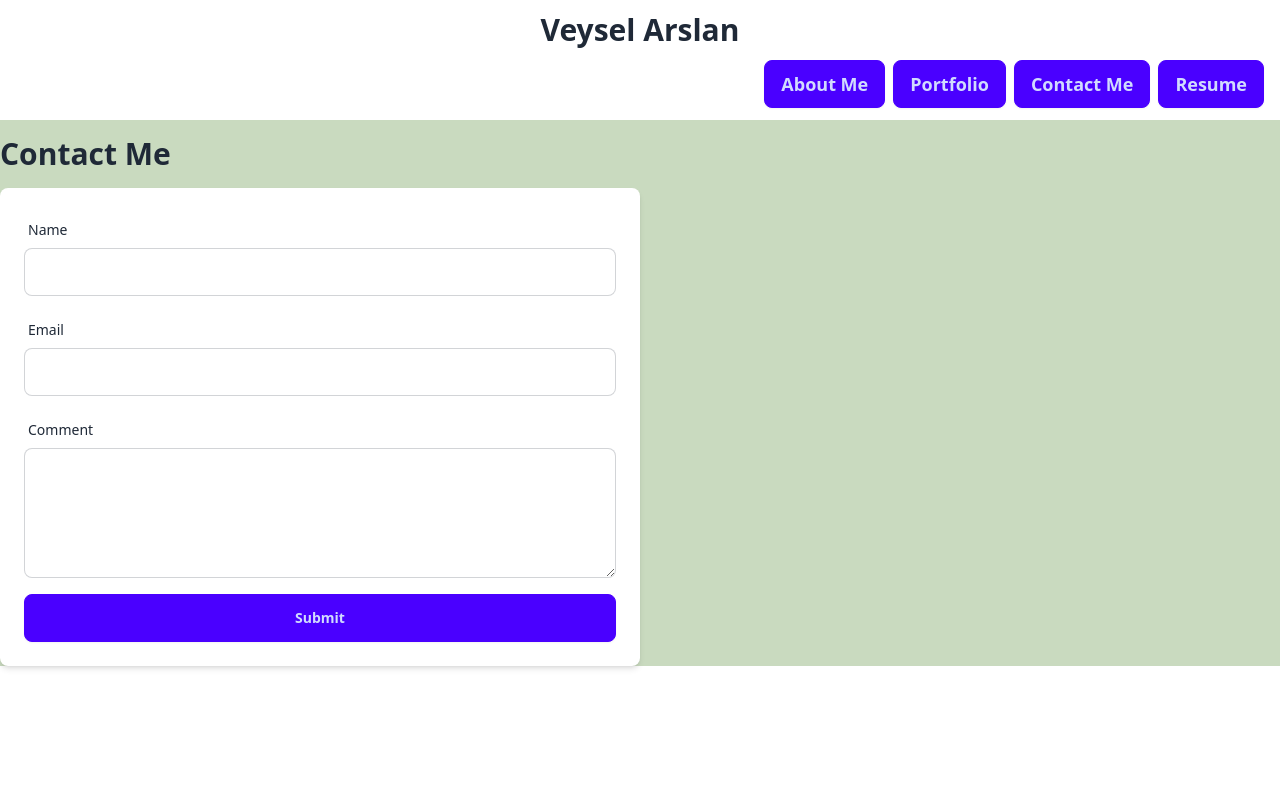
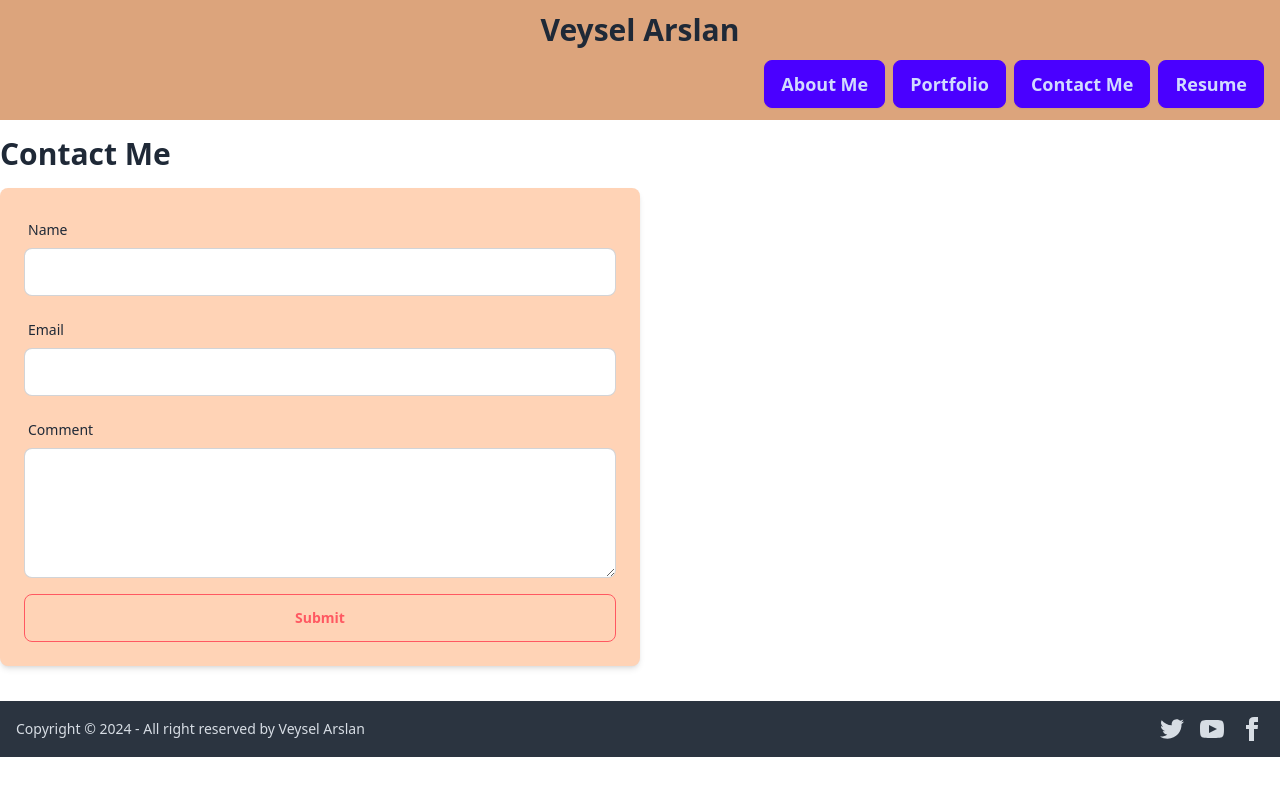
Before and after one commit to veyselarslan12/portfolio-react, a React (Vite) app: page /contact in a window 1280 px wide. Shown: the top 796 px of the page. Built offline with nearby package versions, Linux system fonts and the light colour scheme.

Commit message:
footer added

```diff
--- a/index.html
+++ b/index.html
@@ -6,13 +6,8 @@
     <meta name="viewport" content="width=device-width, initial-scale=1.0" />
     <link href="https://cdn.jsdelivr.net/npm/daisyui@4.12.10/dist/full.min.css" rel="stylesheet" type="text/css" />
     <title>Vite + React</title>
-    <style>
-      .bg-custom-green {
-        background-color: #C9DABF;
-      }
-    </style>
   </head>
-  <body class="bg-custom-green">
+  <body>
     <div id="root"></div>
     <script src="https://cdn.tailwindcss.com"></script>
     <script type="module" src="/src/main.jsx"></script>
--- a/src/App.jsx
+++ b/src/App.jsx
@@ -1,11 +1,13 @@
 import { Outlet } from 'react-router-dom'
 import Header from './components/Header'
+import Footer from './components/Footer'
 
 function App() {
     return (
         <>
             <Header />
             <Outlet />
+            <Footer />
         </>
     )
 }
--- a/src/components/Footer.jsx
+++ b/src/components/Footer.jsx
@@ -1,9 +1,53 @@
 function Footer() {
-    return (
-        <>
-
-        </>
-    )
+  return (
+    <>
+      <div className="flex content-end">
+        <footer className="footer bg-neutral text-neutral-content items-center p-4 ">
+          <aside className="grid-flow-col items-center">
+            <p>
+              Copyright © {new Date().getFullYear()} - All right reserved by
+              Veysel Arslan
+            </p>
+          </aside>
+          <nav className="grid-flow-col gap-4 md:place-self-center md:justify-self-end">
+            <a>
+              <svg
+                xmlns="http://www.w3.org/2000/svg"
+                width="24"
+                height="24"
+                viewBox="0 0 24 24"
+                className="fill-current"
+              >
+                <path d="M24 4.557c-.883.392-1.832.656-2.828.775 1.017-.609 1.798-1.574 2.165-2.724-.951.564-2.005.974-3.127 1.195-.897-.957-2.178-1.555-3.594-1.555-3.179 0-5.515 2.966-4.797 6.045-4.091-.205-7.719-2.165-10.148-5.144-1.29 2.213-.669 5.108 1.523 6.574-.806-.026-1.566-.247-2.229-.616-.054 2.281 1.581 4.415 3.949 4.89-.693.188-1.452.232-2.224.084.626 1.956 2.444 3.379 4.6 3.419-2.07 1.623-4.678 2.348-7.29 2.04 2.179 1.397 4.768 2.212 7.548 2.212 9.142 0 14.307-7.721 13.995-14.646.962-.695 1.797-1.562 2.457-2.549z"></path>
+              </svg>
+            </a>
+            <a>
+              <svg
+                xmlns="http://www.w3.org/2000/svg"
+                width="24"
+                height="24"
+                viewBox="0 0 24 24"
+                className="fill-current"
+              >
+                <path d="M19.615 3.184c-3.604-.246-11.631-.245-15.23 0-3.897.266-4.356 2.62-4.385 8.816.029 6.185.484 8.549 4.385 8.816 3.6.245 11.626.246 15.23 0 3.897-.266 4.356-2.62 4.385-8.816-.029-6.185-.484-8.549-4.385-8.816zm-10.615 12.816v-8l8 3.993-8 4.007z"></path>
+              </svg>
+            </a>
+            <a>
+              <svg
+                xmlns="http://www.w3.org/2000/svg"
+                width="24"
+                height="24"
+                viewBox="0 0 24 24"
+                className="fill-current"
+              >
+                <path d="M9 8h-3v4h3v12h5v-12h3.642l.358-4h-4v-1.667c0-.955.192-1.333 1.115-1.333h2.885v-5h-3.808c-3.596 0-5.192 1.583-5.192 4.615v3.385z"></path>
+              </svg>
+            </a>
+          </nav>
+        </footer>
+      </div>
+    </>
+  );
 }
 
 export default Footer;
--- a/src/components/Form.jsx
+++ b/src/components/Form.jsx
@@ -2,7 +2,7 @@
   return (
     <>
       <div className="justify-center">
-        <form className="max-w-[50%] bg-base-100 p-6 rounded-lg shadow-md">
+        <form className="max-w-[50%] bg-[#FFD3B6] p-6 rounded-lg shadow-md">
           <div className="form-control mb-4">
             <label className="label" htmlFor="name">
               <span className="label-text">Name</span>
@@ -37,7 +37,7 @@
             ></textarea>
           </div>
           <div className="form-control">
-            <button type="submit" className="btn btn-primary transition-transform transform hover:scale-105 hover:shadow-2xl">
+            <button type="submit" className="btn btn-error btn-outline transition-transform transform hover:scale-105 hover:shadow-2xl">
               Submit
             </button>
           </div>
--- a/src/components/Header.jsx
+++ b/src/components/Header.jsx
@@ -3,7 +3,7 @@
 function Header() {
     return (
         <>
-            <header className="bg-base-100 p-3">
+            <header className="bg-[#DCA47C] p-3">
                 <div className="container mx-auto">
                     <h1 className="text-3xl text-center font-bold rounded-full">Veysel Arslan</h1>
                     <Nav />
--- a/src/components/Project.jsx
+++ b/src/components/Project.jsx
@@ -5,7 +5,7 @@
   return (
     <div className="flex flex-wrap justify-center gap-8 p-6">
       {projects.map((project, index) => (
-        <div key={index} className="card bg-base-300 w-96 shadow-xl transition-transform transform hover:scale-105 hover:shadow-2xl">
+        <div key={index} className="card bg-[#698474] w-96 shadow-xl transition-transform transform hover:scale-105 hover:shadow-2xl">
           <figure className="px-10 pt-10">
             <img
               src={project.imageSrc}
--- a/src/pages/about.jsx
+++ b/src/pages/about.jsx
@@ -4,11 +4,11 @@
 function AboutMe() {
   return (
     <>
-      <section className="container flex items-center">
+      <section className="container flex items-center mb-[180px]">
         <img
           src={profilePhoto}
           alt="profile-photo"
-          className="w-[300px] h-[300px] rounded-full m-[50px]"
+          className="w-[300px] h-[300px] rounded-full m-[50px] transition-transform transform hover:scale-105 hover:shadow-2xl"
         />
         <div>
           <h2 className="text-4xl font-bold m-4 text-center">About Me</h2>
--- a/src/pages/contact.jsx
+++ b/src/pages/contact.jsx
@@ -2,7 +2,7 @@
 
 function Contact() {
     return (
-        <section className="container mx-auto mt-4">
+        <section className="container mx-auto mt-4 mb-[35px]">
             <h2 className="text-3xl font-bold mb-4">Contact Me</h2>
             <Form />
         </section>
--- a/src/pages/error-page.jsx
+++ b/src/pages/error-page.jsx
@@ -1,16 +1,31 @@
 import { useRouteError } from "react-router-dom";
 
 function ErrorPage() {
-  const error = useRouteError()
-  console.log(error)
+  const error = useRouteError();
+  console.log(error);
 
   return (
-    <div>
-      <h1>Oops!</h1>
-      <p>Error occured</p>
-      <p>{error.statusText || error.message }</p>
-    </div>
-  )
+    <>
+      <div className="flex items-center justify-center min-h-screen">
+        <div role="alert" className="alert alert-error w-[500px]">
+          <svg
+            xmlns="http://www.w3.org/2000/svg"
+            className="h-6 w-6 shrink-0 stroke-current"
+            fill="none"
+            viewBox="0 0 24 24"
+          >
+            <path
+              strokeLinecap="round"
+              strokeLinejoin="round"
+              strokeWidth="2"
+              d="M10 14l2-2m0 0l2-2m-2 2l-2-2m2 2l2 2m7-2a9 9 0 11-18 0 9 9 0 0118 0z"
+            />
+          </svg>
+          <span>Oopss! Error occured.{error.statusText || error.message}</span>
+        </div>
+      </div>
+    </>
+  );
 }
 
 export default ErrorPage;
--- a/src/pages/resume.jsx
+++ b/src/pages/resume.jsx
@@ -1,7 +1,7 @@
 function Resume() {
   return (
     <>
-      <section className="container mx-auto mt-4">
+      <section className="container mx-auto mt-4 mb-[490px]">
         <h2 className="text-3xl font-bold mb-4">Resume</h2>
         <p>When I prepare my resume, I will post it here :D</p>
       </section>
```
